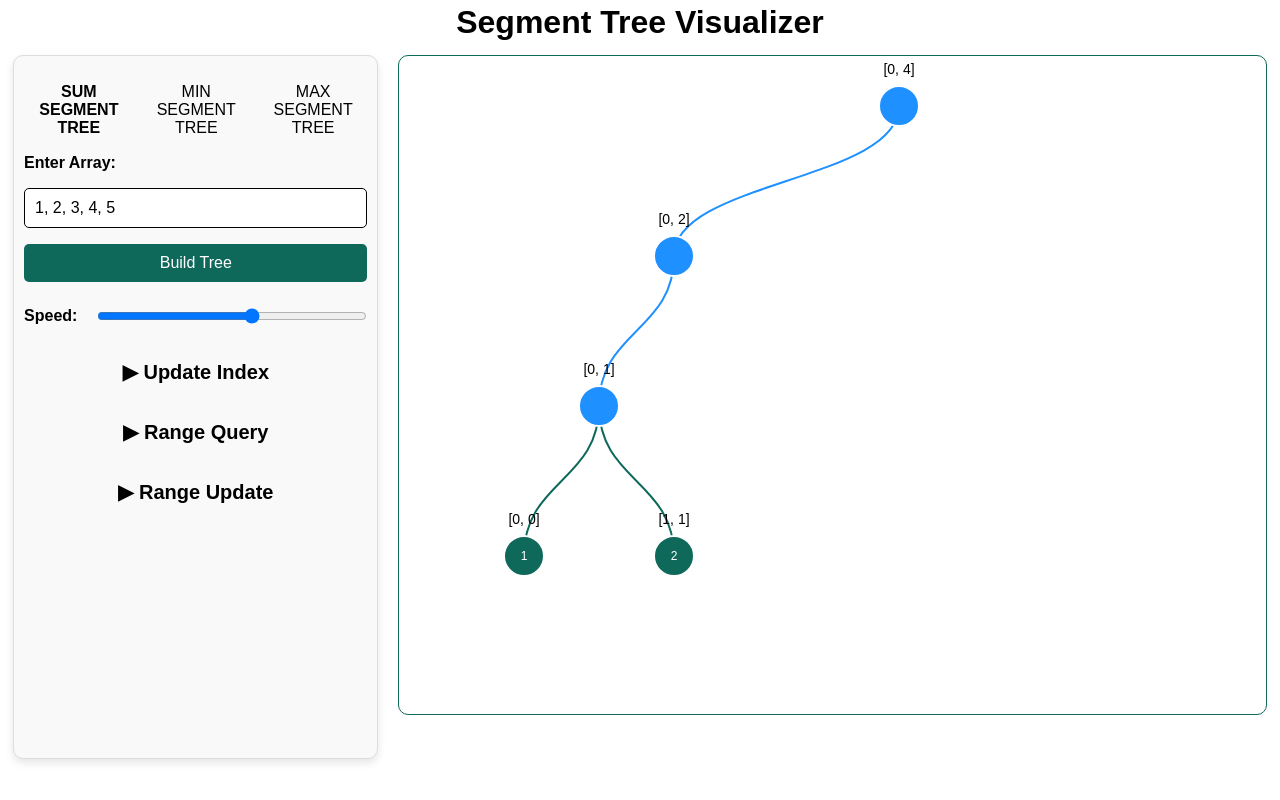
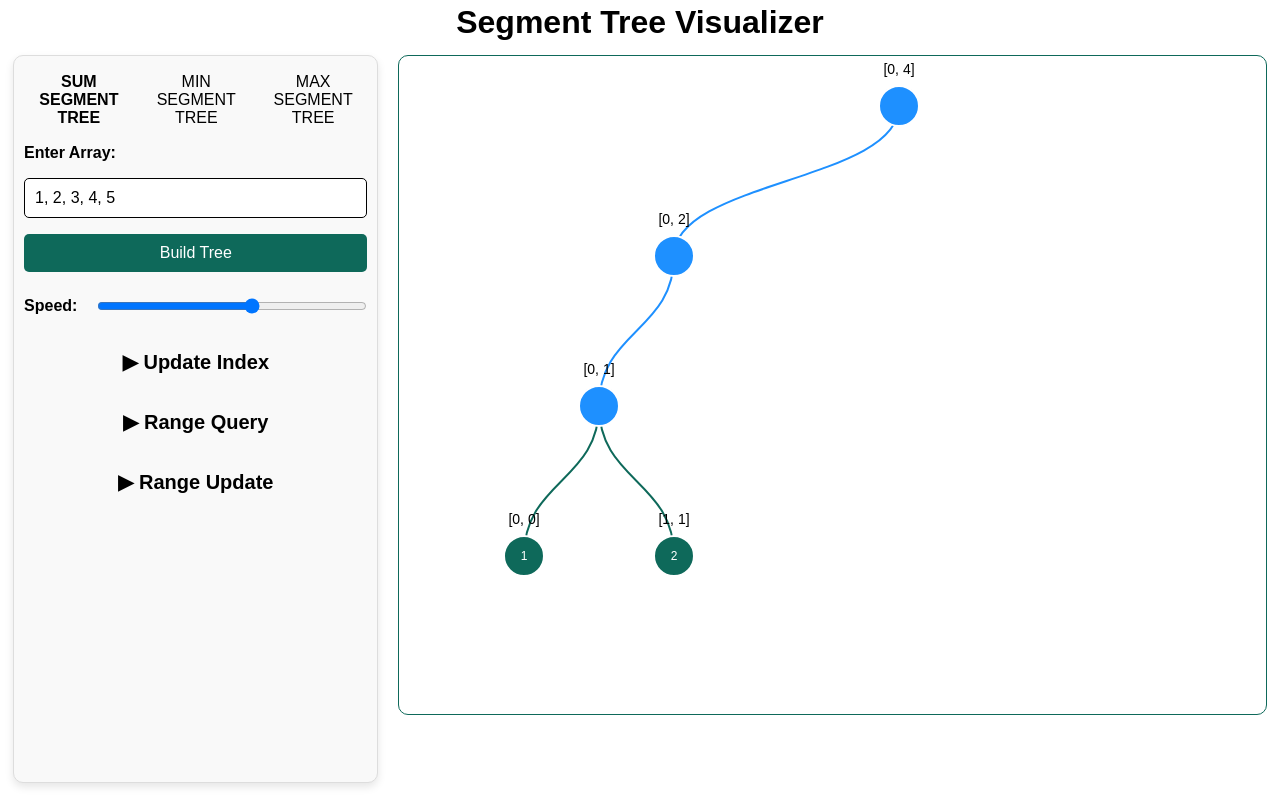
Before and after one commit to Saini-Yogesh/segment-tree-visualization, a Next.js app: page / in a window 1280 px wide. Built offline with nearby package versions, Linux system fonts and the light colour scheme.

Commit message:
miner changes

```diff
--- a/src/components/functions/ScrollToTopButton/ScrollToTopButtonCSS.css
+++ b/src/components/functions/ScrollToTopButton/ScrollToTopButtonCSS.css
@@ -13,8 +13,8 @@
   display: flex;
   align-items: center;
   justify-content: center;
-  width: 50px;
-  height: 50px;
+  width: 40px;
+  height: 40px;
   box-shadow: 0px 3px 6px rgba(0, 0, 0, 0.15);
   transition: all 0.3s ease;
 }
--- a/src/components/styles/InputSection.css
+++ b/src/components/styles/InputSection.css
@@ -11,21 +11,16 @@
   border: solid #ddd 1px;
   box-shadow: 0 4px 8px rgba(0, 0, 0, 0.1);
   overflow-y: auto; /* Enable vertical scrolling */
-  height: 88vh;
+  height: 91vh;
 }
 
 /* Optional: Customize the scrollbar appearance */
 .input-section::-webkit-scrollbar {
-  width: 8px;
+  width: 4px;
 }
 
 .input-section::-webkit-scrollbar-thumb {
   background-color: #0e695a;
-  border-radius: 4px;
-}
-
-.input-section::-webkit-scrollbar-track {
-  background-color: #e0e0e0;
 }
 
 .input-section input[type="text"] {
@@ -68,6 +63,7 @@
   cursor: pointer;
   border-radius: 4px;
   transition: color 0.3s;
+  margin-top: -10px;
 }
 
 .current-tree-type-options {
@@ -101,7 +97,6 @@ input[type="number"],
 input[type="text"],
 button {
   padding: 10px;
-  /* margin: 5px; */
   font-size: 14px;
 }
 
```
